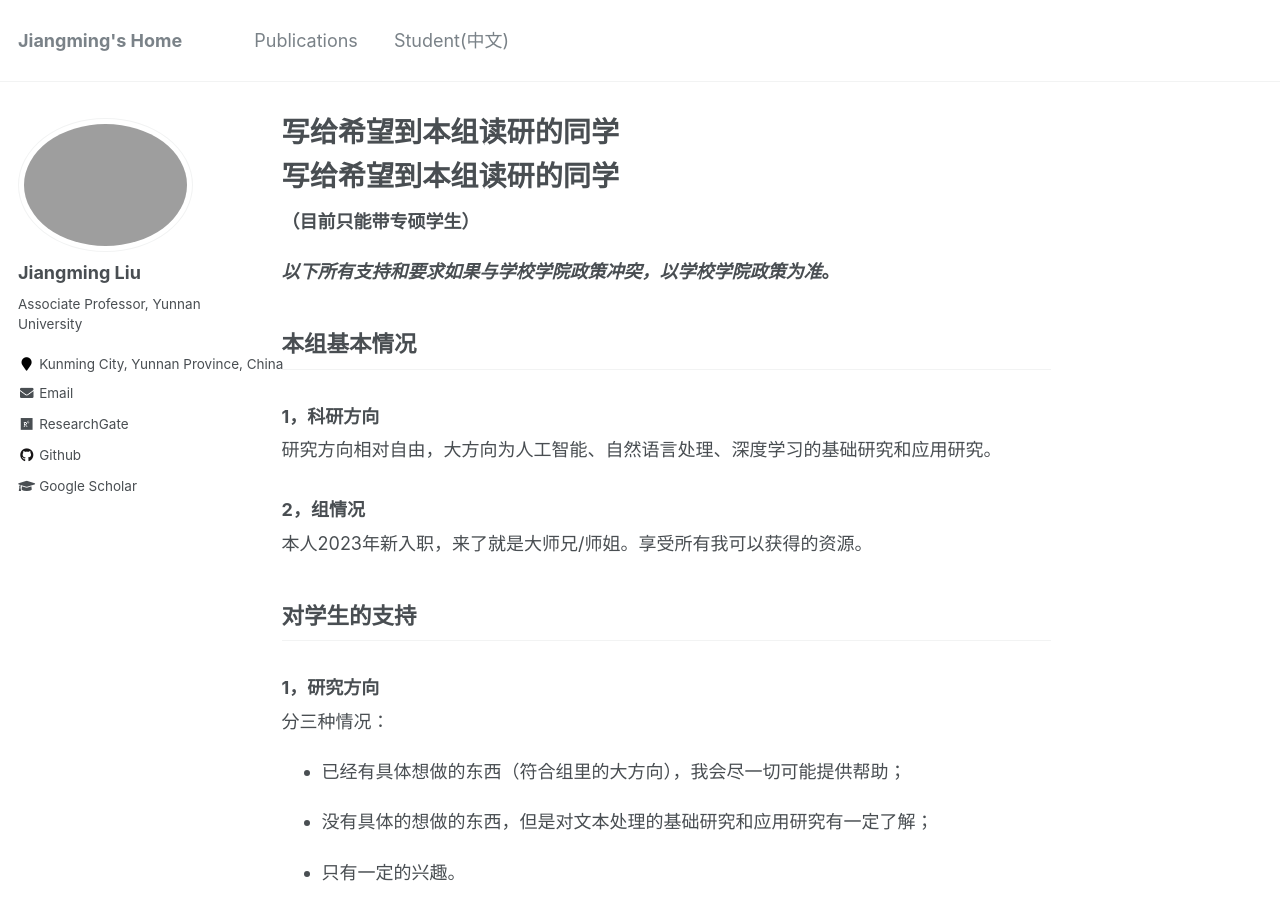
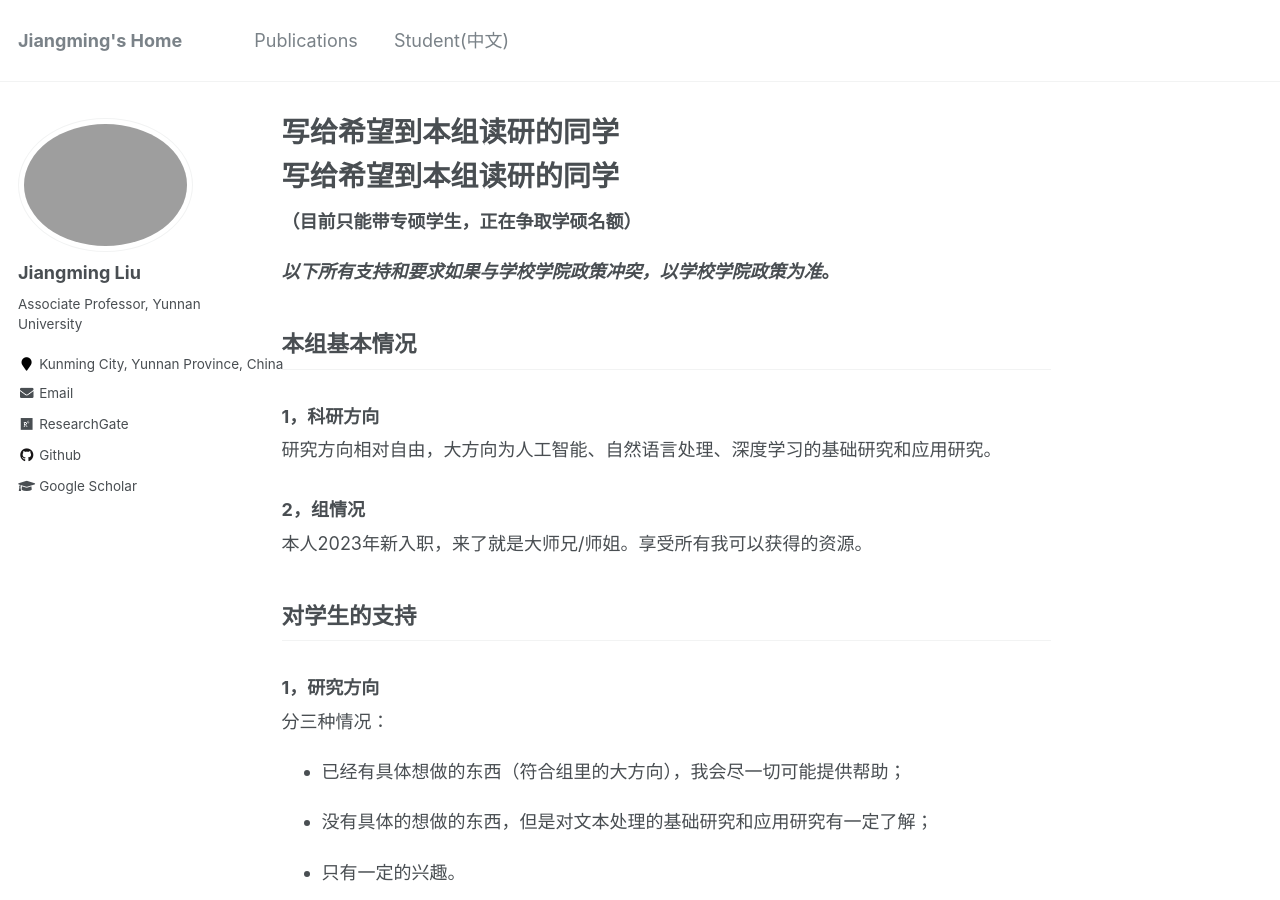
Before and after one commit to LeonCrashCode/LeonCrashCode.github.io, a Jekyll site: the page built from group_zh.md, in a window 1280 px wide and 900 px high. Built offline with Jekyll 4.4.1, drawn with Linux system fonts in a browser that asks for light colours; our own code applies the rules of GitHub Pages for plain Markdown files.

Commit message:
Update group_zh.md

```diff
--- a/group_zh.md
+++ b/group_zh.md
@@ -1,6 +1,6 @@
 # 写给希望到本组读研的同学
 
-**（目前只能带专硕学生）**
+**（目前只能带专硕学生，正在争取学硕名额）**
 
 ***以下所有支持和要求如果与学校学院政策冲突，以学校学院政策为准*。**
 
```
